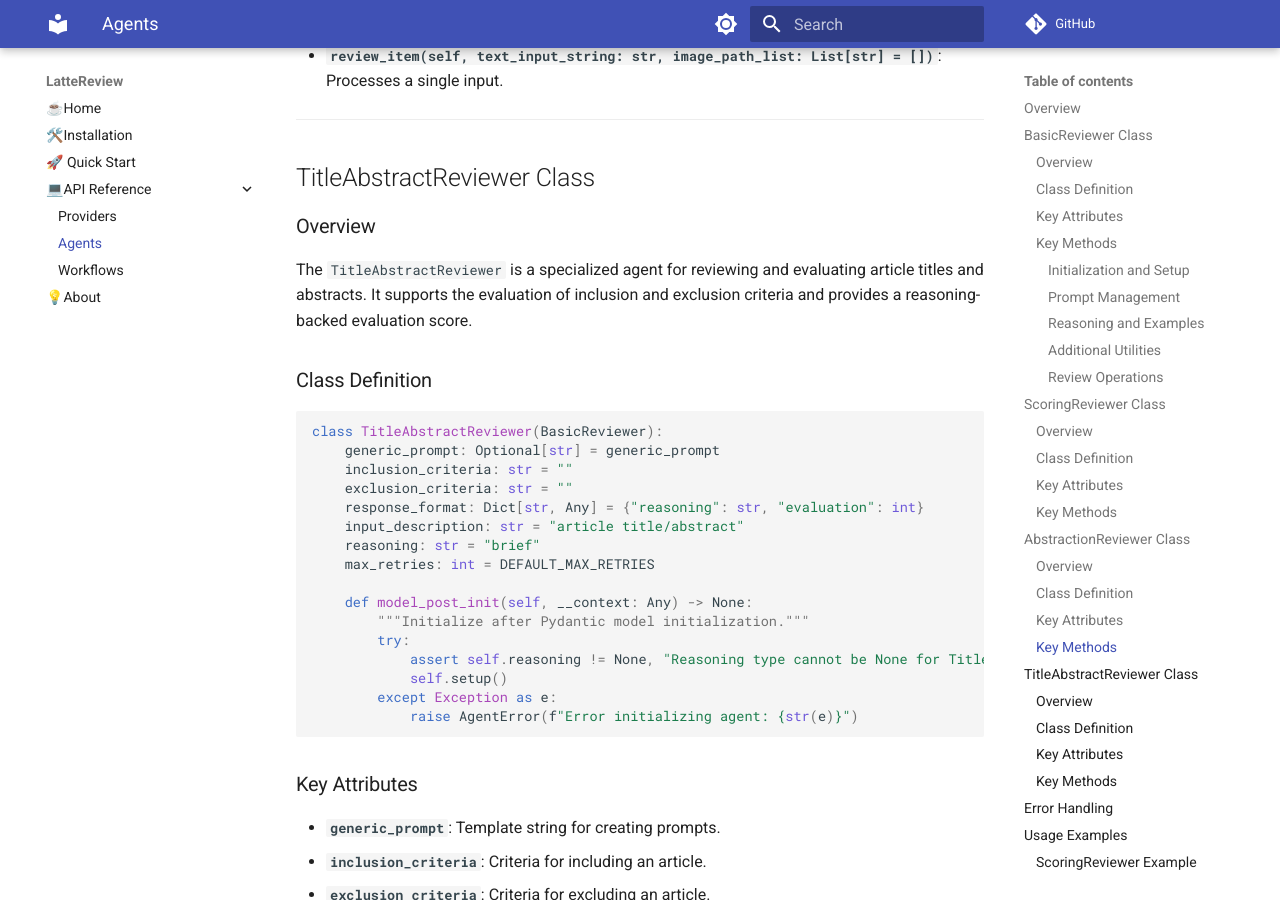
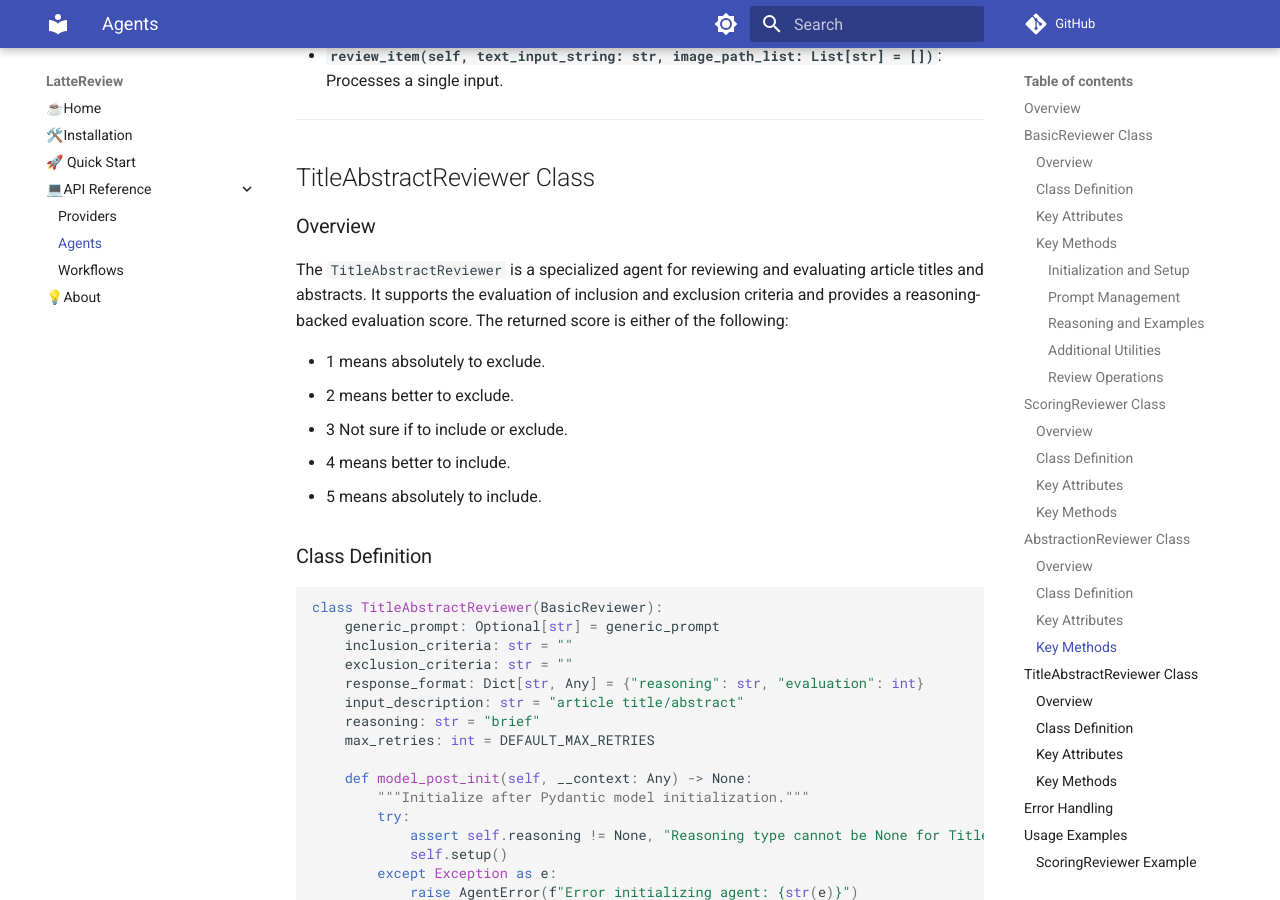
Before and after one commit to kevinchung58/LatteReview, an MkDocs documentation site: the page built from docs/api/agents.md, in a window 1280 px wide and 900 px high, scrolled down 4832 px. Built offline with MkDocs 1.6.1 and Material for MkDocs 9.7.7, drawn with Linux system fonts in a browser that asks for light colours; comment, search, counter and statistics services are not loaded.

```diff
--- a/docs/api/agents.md
+++ b/docs/api/agents.md
@@ -177,7 +177,13 @@
 
 ### Overview
 
-The `TitleAbstractReviewer` is a specialized agent for reviewing and evaluating article titles and abstracts. It supports the evaluation of inclusion and exclusion criteria and provides a reasoning-backed evaluation score.
+The `TitleAbstractReviewer` is a specialized agent for reviewing and evaluating article titles and abstracts. It supports the evaluation of inclusion and exclusion criteria and provides a reasoning-backed evaluation score. The returned score is either of the following:
+
+- 1 means absolutely to exclude.
+- 2 means better to exclude.
+- 3 Not sure if to include or exclude.
+- 4 means better to include.
+- 5 means absolutely to include.
 
 ### Class Definition
 
--- a/lattereview/_version.py
+++ b/lattereview/_version.py
@@ -1 +1 @@
-__version__ = "1.0.1"
+__version__ = "1.0.2"
```
Also changed, not shown: CHANGELOG.md (+10 -0 lines), 3 other files.
